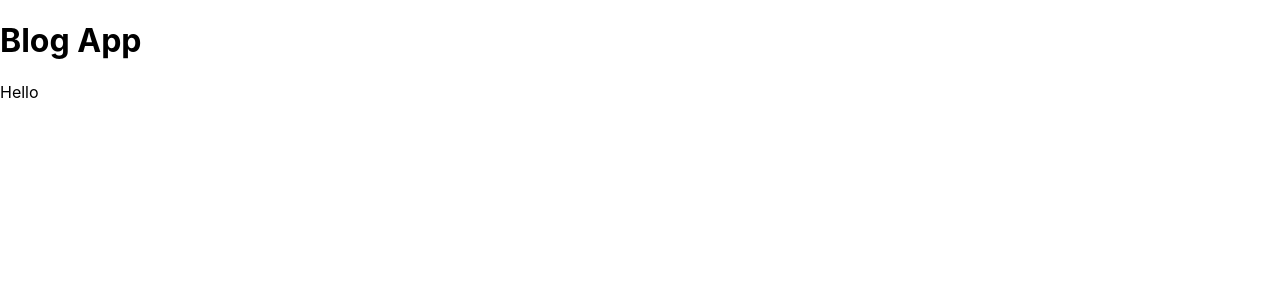
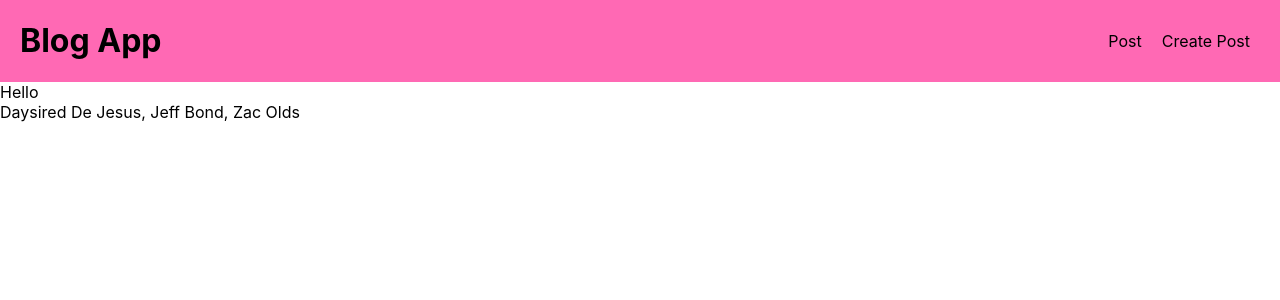
Before and after one commit to Techumseh/Blog-App, a React (Create React App) app in the folder client/: page / in a window 1280 px wide. Shown: the top 300 px of the page. Built offline with nearby package versions, Linux system fonts and the light colour scheme.

Commit message:
added some nav styling and set up nav links

```diff
--- a/client/src/components/shared/Footer/Footer.jsx
+++ b/client/src/components/shared/Footer/Footer.jsx
@@ -1,7 +1,8 @@
-import React from 'react'
+import React from "react";
 // import './Footer.css'
 
-const Footer = () =>
-  <footer></footer>
+const Footer = () => {
+  return <footer>Daysired De Jesus, Jeff Bond, Zac Olds</footer>;
+};
 
-export default Footer
+export default Footer;
--- a/client/src/components/shared/Layout/Layout.jsx
+++ b/client/src/components/shared/Layout/Layout.jsx
@@ -6,7 +6,7 @@ const Layout = (props) => {
     <div>
       <Nav />
       <div>{props.children}</div>
-      {/* <Footer /> */}
+      <Footer />
     </div>
   );
 };
--- a/client/src/components/shared/Nav/Nav.css
+++ b/client/src/components/shared/Nav/Nav.css
@@ -0,0 +1,25 @@
+.nav-container {
+  display: flex;
+  justify-content: space-between;
+  align-items: center;
+  background-color: hotpink;
+}
+
+.nav-links {
+  display: flex;
+  justify-content: space-evenly;
+  margin-right: 20px;
+}
+
+.nav-links p {
+  padding: 10px;
+}
+
+.nav-container h1 {
+  margin-left: 20px;
+}
+
+a {
+  text-decoration: none;
+  color: black;
+}
--- a/client/src/components/shared/Nav/Nav.jsx
+++ b/client/src/components/shared/Nav/Nav.jsx
@@ -1,9 +1,22 @@
 import {Link} from "react-router-dom";
+import "./Nav.css";
 
 const Nav = () => {
   return (
-    <div>
-      <h1>Blog App</h1>
+    <div className="nav-container">
+      <div>
+        <Link to="/">
+          <h1 className="blog-title">Blog App</h1>
+        </Link>
+      </div>
+      <div className="nav-links">
+        <Link to="/posts">
+          <p>Post</p>
+        </Link>
+        <Link to="/add-post">
+          <p>Create Post</p>
+        </Link>
+      </div>
     </div>
   );
 };
--- a/client/src/screens/Posts/Posts.jsx
+++ b/client/src/screens/Posts/Posts.jsx
@@ -1,7 +1,12 @@
 import React from "react";
+import Layout from "../../components/shared/Layout/Layout";
 
 const Posts = () => {
-  return <div>Hello</div>;
+  return (
+    <Layout>
+      <div>Hello</div>
+    </Layout>
+  );
 };
 
 export default Posts;
```
Also changed, not shown: 1 other file (tests, documents, lock files or other folders).
